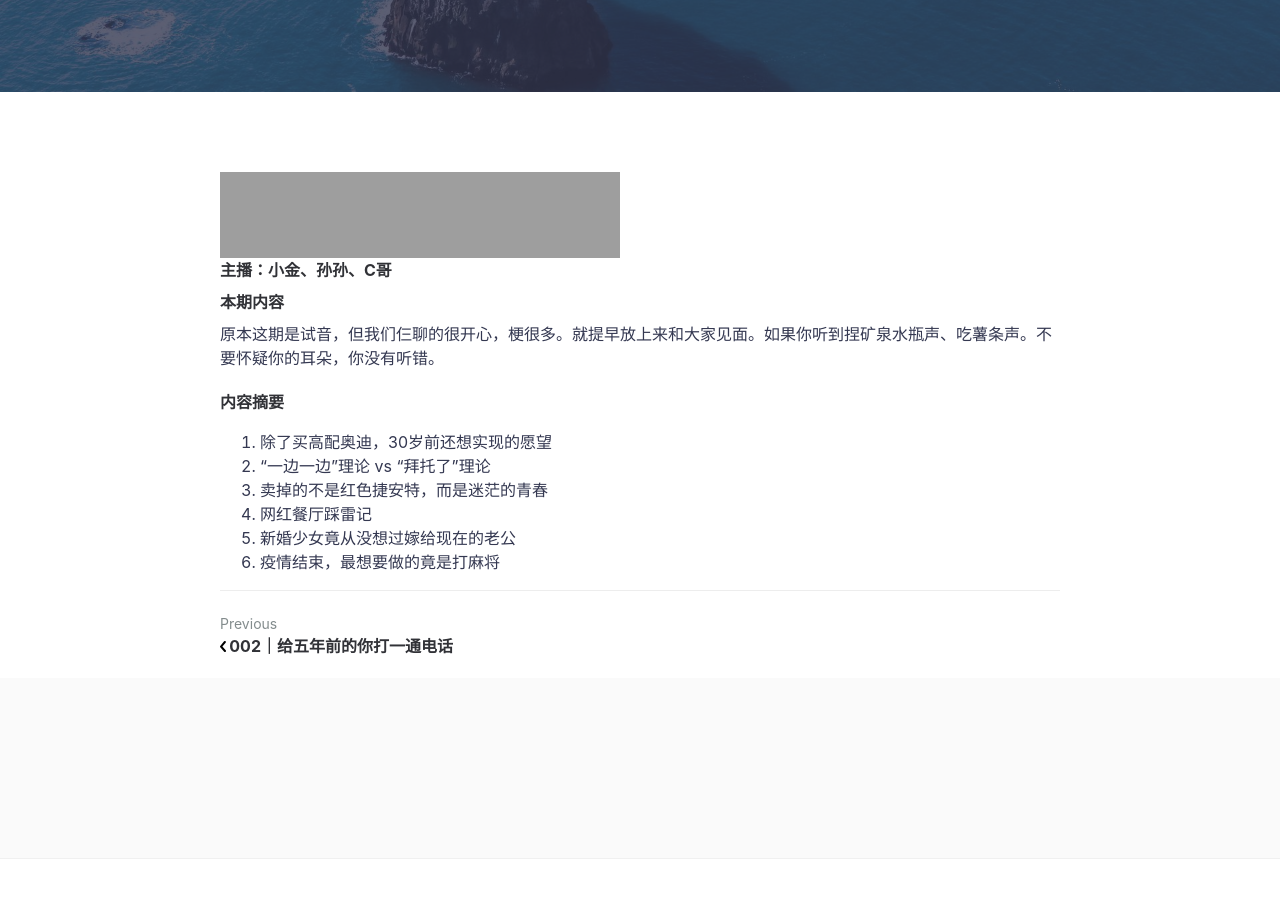
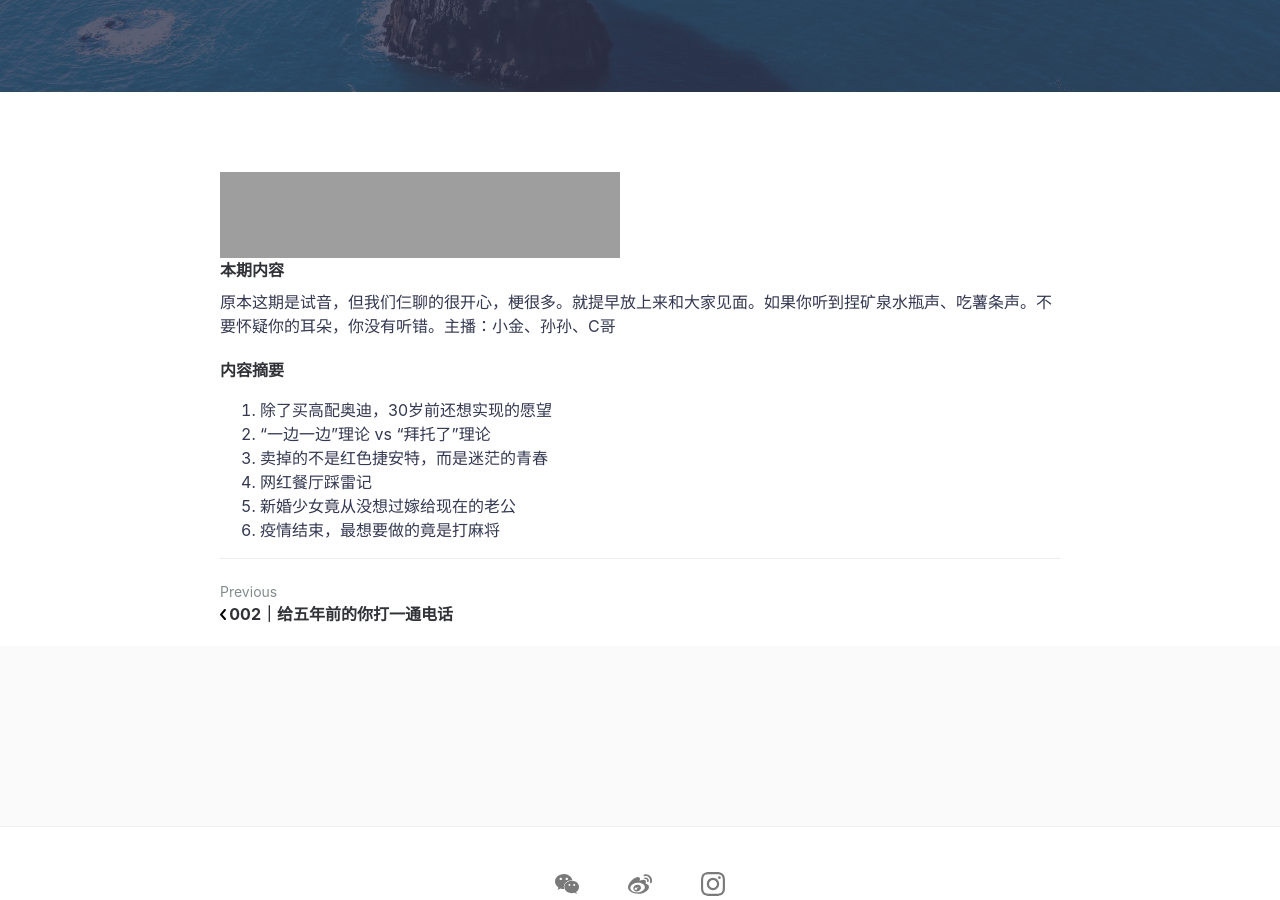
Before and after one commit to veblenkeung/nodfm.github.io, a Jekyll site: the page built from _posts/2020-06-02-000.md, in a window 1280 px wide and 900 px high, scrolled down 484 px. Built offline with Jekyll 4.4.1, drawn with Linux system fonts in a browser that asks for light colours; comment, search, counter and statistics services are not loaded; grey boxes are pictures that could not be loaded.

Commit message:
j h k l
j h j k h j

```diff
--- a/_posts/2020-06-02-000.md
+++ b/_posts/2020-06-02-000.md
@@ -3,15 +3,13 @@ layout: post
 title: 000｜坐下来好好聊个天
 featured-img: posts_000
 ---
+
 <iframe frameborder="no" border="0" marginwidth="0" marginheight="0" width="400" height="86" src="//music.163.com/outchain/player?type=3&id=2067418951&auto=1&height=66"></iframe>
-
-
-#### 主播：小金、孙孙、C哥
 
 
 #### 本期内容
 
-原本这期是试音，但我们仨聊的很开心，梗很多。就提早放上来和大家见面。如果你听到捏矿泉水瓶声、吃薯条声。不要怀疑你的耳朵，你没有听错。
+原本这期是试音，但我们仨聊的很开心，梗很多。就提早放上来和大家见面。如果你听到捏矿泉水瓶声、吃薯条声。不要怀疑你的耳朵，你没有听错。主播：小金、孙孙、C哥
 
 
 #### 内容摘要
```
Also changed, not shown: 1 other file.
